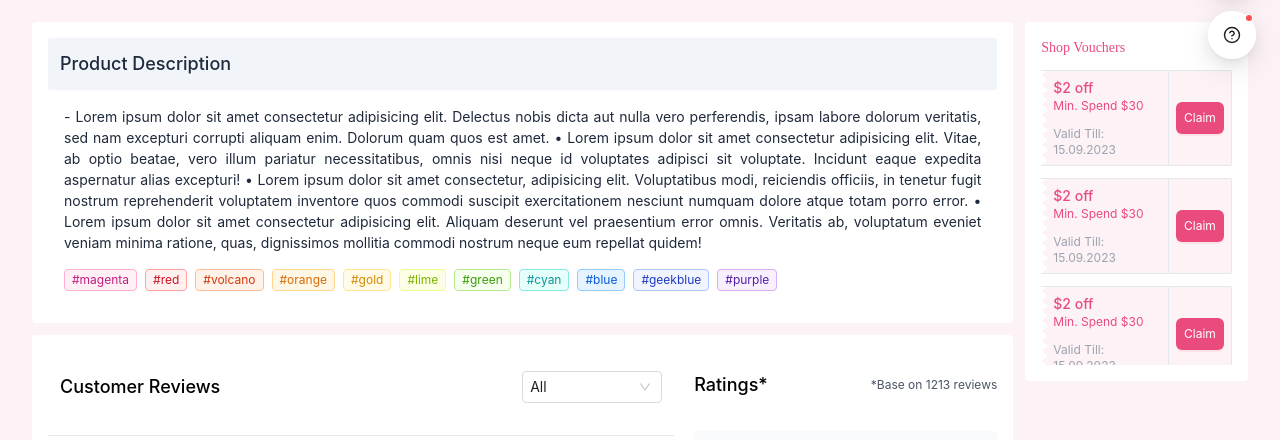
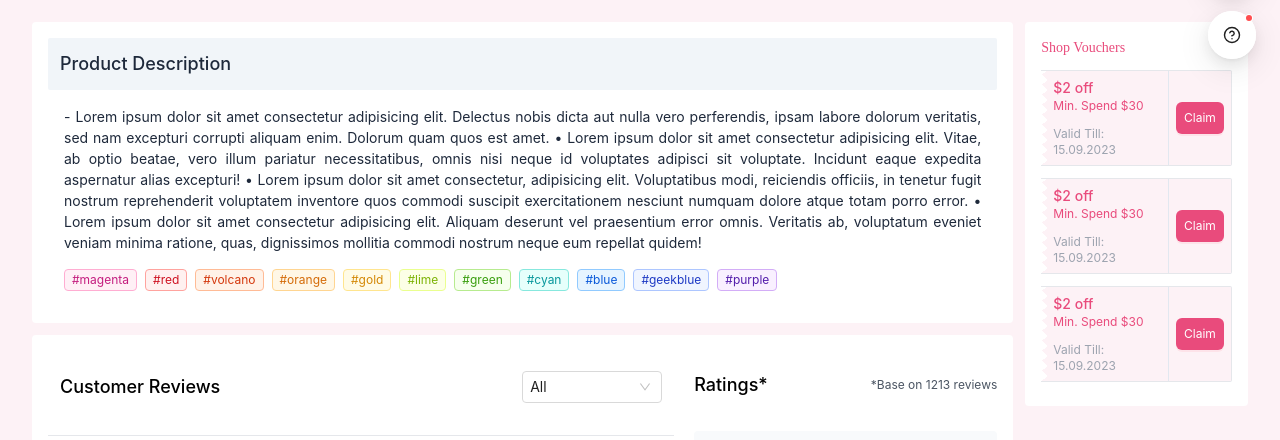
Before and after one commit to xiaojiudev/dandelion-ecommerce, a Next.js app: page /product/1 in a window 1280 px wide. Shown: the part 693-1133 px from the top of the page. Built offline with nearby package versions, Linux system fonts and the light colour scheme; no server answers.

Commit message:
updating height for promo section

```diff
--- a/app/(Header&Footer)/product/[id]/page.tsx
+++ b/app/(Header&Footer)/product/[id]/page.tsx
@@ -122,7 +122,7 @@ export default async function Page({ params }: { params: { id: string } }) {
                     <div className='bg-white p-4 rounded'>
                         <div>
                             <h2 className='text-sm font-medium font-tilt text-primary-500 mb-3'>Shop Vouchers</h2>
-                            <div className='flex flex-col gap-3 max-h-[295px] overflow-y-scroll'>
+                            <div className='flex flex-col gap-3 max-h-80 overflow-y-scroll'>
                                 <PromoCard />
                                 <PromoCard />
                                 <PromoCard />
```
